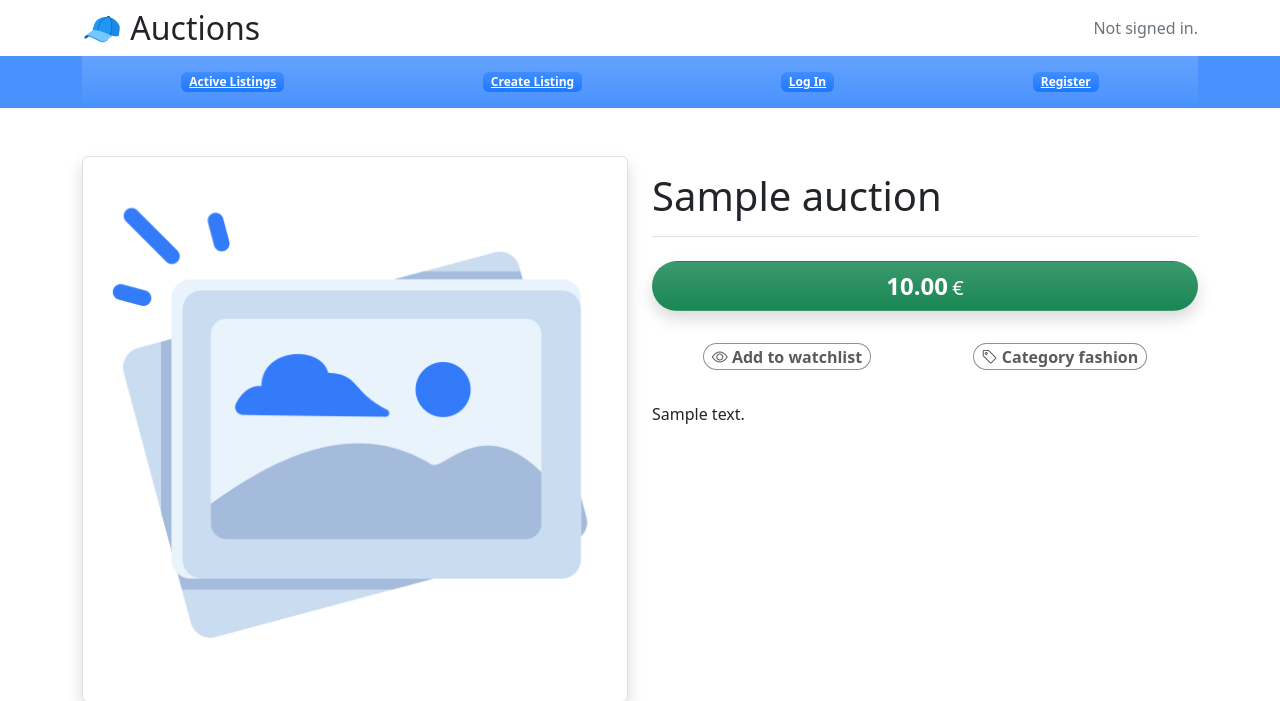
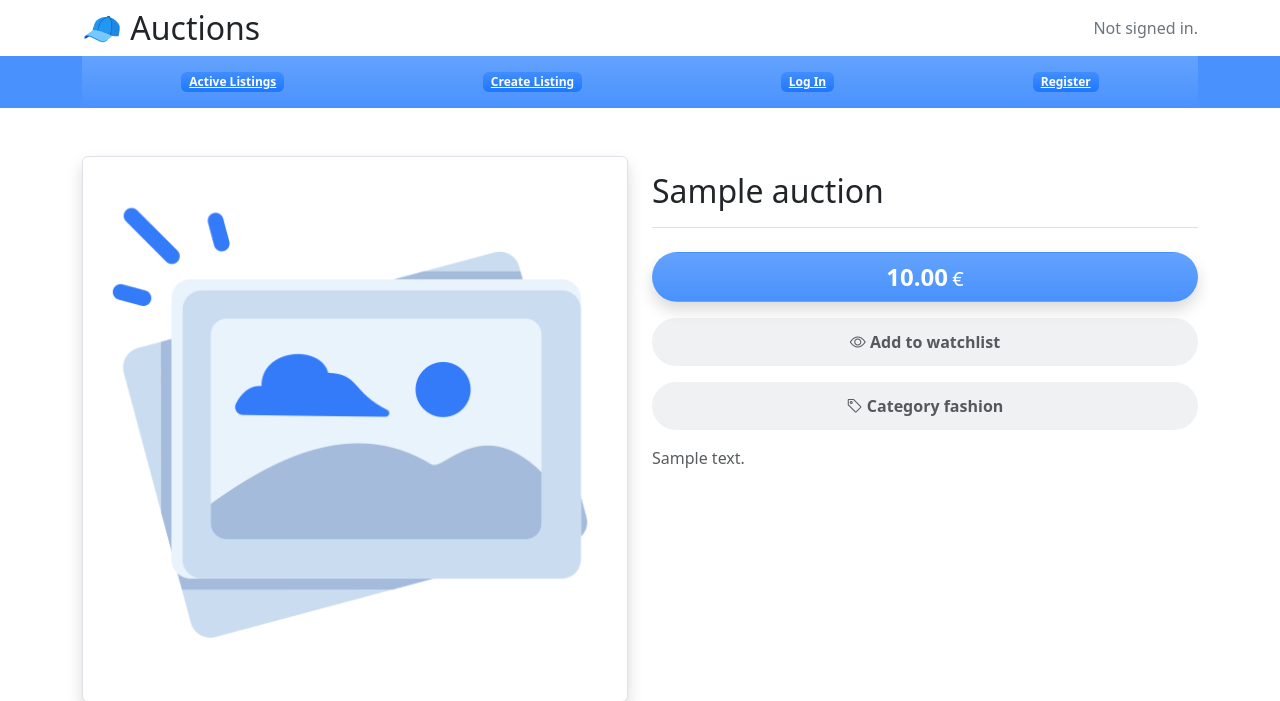
Before and after one commit to voizlav/CS50W, a Django app: template commerce/auctions/templates/auctions/items.html in a window 1280 px wide. Shown: the top 701 px of the page. Run offline with Django 3.2, Linux system fonts and the light colour scheme; tables that the repository leaves empty hold one stand-in row (values such as "Sample post"); the template is opened without the code that fills it: values that come from a table or form of the project are taken from there, most other values are stand-ins (such as "Sample title", 1, 10 or a date in 2020); some libraries are stand-ins or nearby versions.

Commit message:
Improve items button style

```diff
--- a/commerce/auctions/templates/auctions/items.html
+++ b/commerce/auctions/templates/auctions/items.html
@@ -21,14 +21,15 @@
     {% endif %}
     <div class="row border-bottom pb-5">
         <div class="col-md-6">
+            <!-- IMAGE -->
             <div class="img-thumbnail text-center shadow p-3 ">
                 <img class="rounded-4 img-thumbnail border-0" src="{{item.hyperlink}}" onerror="this.src='/static/img/noimage.png'">
             </div>
         </div>
         <div class="col-md-6 d-flex flex-column">
-            <h1 class="border-bottom pb-3 pt-3">
+            <h2 class="border-bottom pb-3 pt-3">
                 {{item.title}}
-            </h1>
+            </h2>
             <!-- CLOSE BUTTON -->
             {% if item.active and user.is_authenticated and user == item.user %}
             <form action="{% url 'close_item' item_id=item.id %}" method="post">
@@ -42,22 +43,31 @@
             {% else %}
             <button type="button"
                     {% if not item.active %} disabled {% endif %}
-                    class="btn rounded-pill mt-3 mb-3 text-bg-{% if item.active %}success{% else %}danger{% endif %} text-white shadow bg-gradient"
+                    class="btn rounded-pill mt-3 mb-3 text-bg-{% if item.active %}primary bg-opacity-75{% else %}danger{% endif %} text-white shadow bg-gradient"
                     data-bs-toggle="modal" data-bs-target="#Bidding" data-bs-toggle="tooltip"
                     title="Place your best bid now!">
                 <span class="fw-bold fs-4">{{bid.amount|floatformat:2}}</span> <span class="fw-normal fs-5">€</span>
             </button>
             {% endif %}
             <!-- WATCHLIST AND CATEGORY BUTTONS-->
-            <div class="pt-3 pb-3 text-center justify-content-around d-flex">
+
+                <button type="submit" class="btn badge pt-3 pb-3 rounded-pill text-dark text-opacity-75 bg-secondary bg-opacity-10 border-dark border-0">
+                    <span class="fs-6"><i class="bi bi-eye"></i> Add to watchlist</span>
+                </button>
+                <a href="#" class="btn badge mt-3 pt-3 pb-3 rounded-pill text-dark text-opacity-75 bg-secondary bg-opacity-10 border-dark border-0">
+                    <span class="fs-6"><i class="bi bi-tag"></i> Category {{item.get_category_display}}</span>
+                </a>
+
+            <!-- <div class="pt-3 pb-3 text-center justify-content-around d-flex">
                 <button type="submit" class="btn badge rounded-pill text-dark text-opacity-75 bg-white border-4 border-dark border-opacity-50">
                     <span class="fs-6"><i class="bi bi-eye"></i> Add to watchlist</span>
                 </button>
                 <a href="#" class="btn badge rounded-pill text-dark text-opacity-75 bg-white border-2 border-dark border-opacity-50">
                     <span class="fs-6"><i class="bi bi-tag"></i> Category {{item.get_category_display}}</span>
                 </a>
-            </div>
-            <p class="pt-3">{{item.description}}</p>
+            </div> -->
+            <!-- DESCRIPTION -->
+            <p class="pt-3 text-opacity-75 text-dark">{{item.description}}</p>
         </div>
     </div>
     <!-- BIDS HISTORY -->
@@ -87,7 +97,6 @@
             <li class="list-group-item border-0 d-flex justify-content-between align-items-start">
                 <img class="img-fluid rounded-5" src="/static/img/user.png" style="width: 35px;"/>
                 <div class="ms-2 me-auto">
-
                     <div class="fw-bold">{{comment.user.username}} {% if comment.user.username == item.user.username %}<span class="badge text-bg-primary bg-opacity-10">
                         <small class="text-primary text-opacity-75">Seller</small></span>{% endif %}
                     </div>
```
